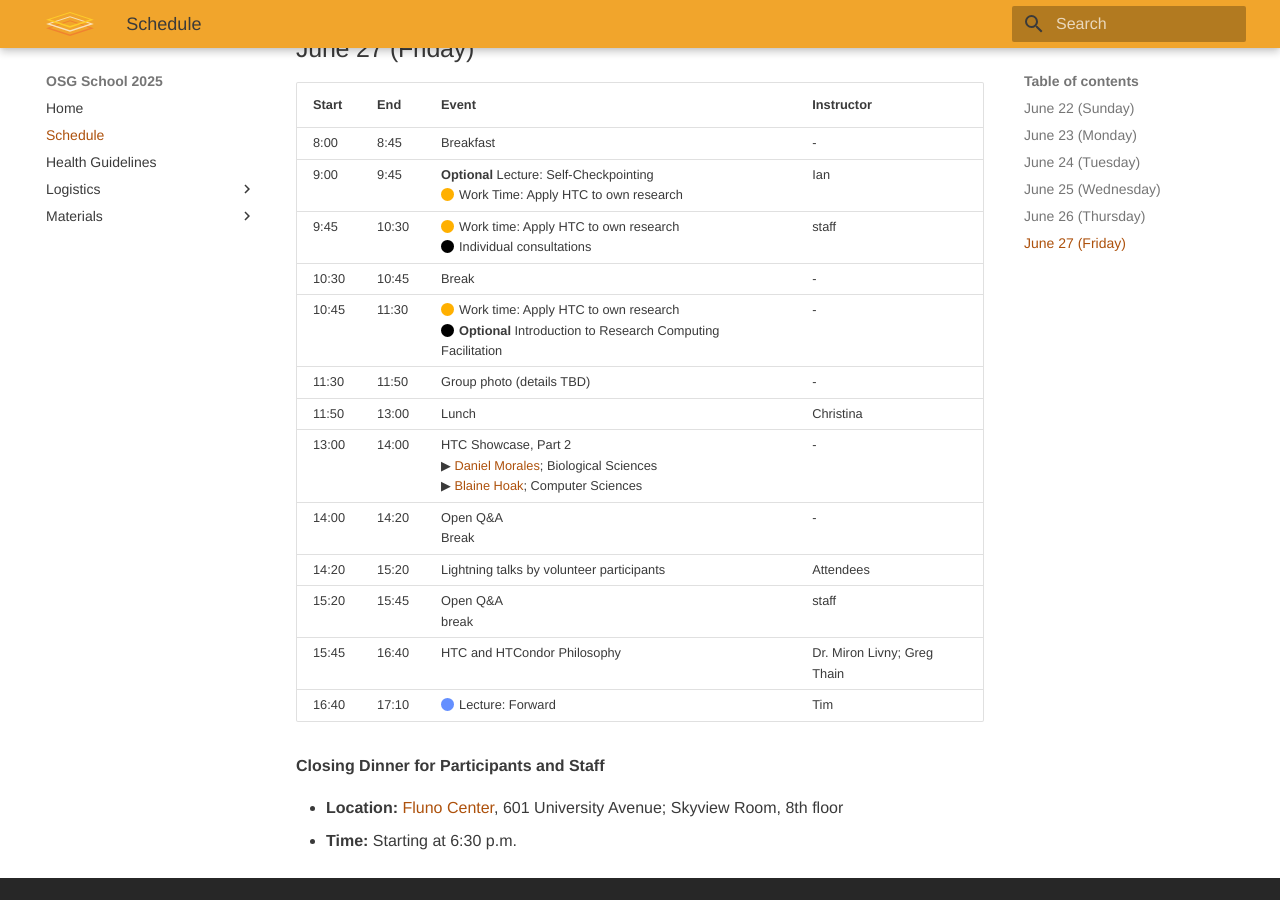
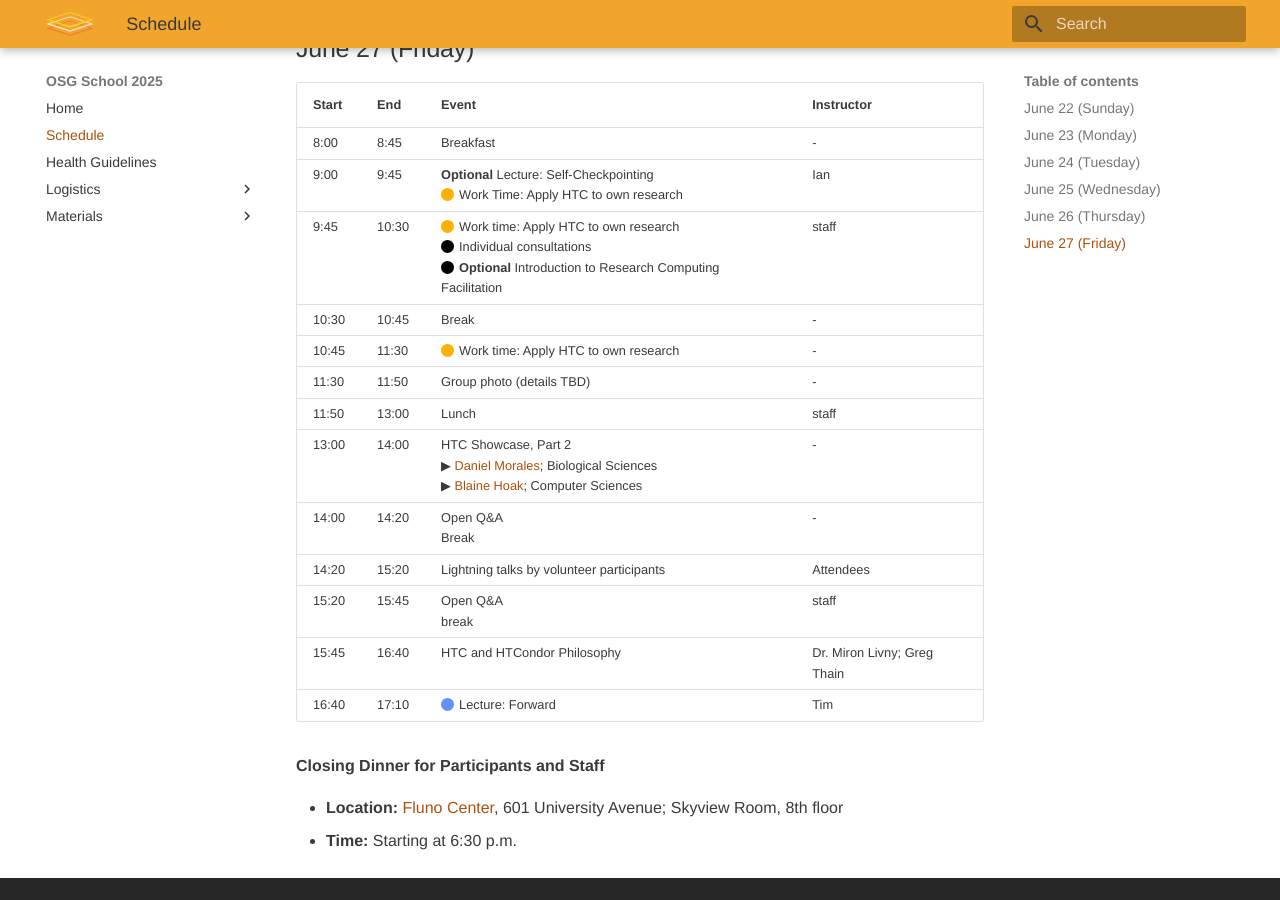
Before and after one commit to osg-htc/school-2025, an MkDocs documentation site: the page built from docs/schedule.md, in a window 1280 px wide and 900 px high, scrolled down 2880 px. Built offline with MkDocs 1.6.1 and Material for MkDocs 9.7.7, drawn with Linux system fonts in a browser that asks for light colours; some of the changed lines change nothing that is shown.

Commit message:
Moving Friday RCF conversation to before the break

```diff
--- a/docs/schedule.md
+++ b/docs/schedule.md
@@ -433,7 +433,8 @@ Industry room (3rd floor)
       <td>10:30</td>
       <td>
         <span class="before-dot text-light-orange">Work time: Apply HTC to own research</span><br>
-        <span class="before-dot text-black">Individual consultations</span>
+        <span class="before-dot text-black">Individual consultations</span><br>
+        <span class="before-dot text-black"><strong>Optional</strong> Introduction to Research Computing Facilitation</span>
       </td>
       <td>staff</td>
     </tr>
@@ -446,8 +447,7 @@ Industry room (3rd floor)
     <tr>
       <td>10:45</td>
       <td>11:30</td>
-      <td><span class="before-dot text-light-orange">Work time: Apply HTC to own research</span><br>
-        <span class="before-dot text-black"><strong>Optional</strong> Introduction to Research Computing Facilitation</span></td>
+      <td><span class="before-dot text-light-orange">Work time: Apply HTC to own research</span></td>
       <td>-</td>
     </tr>
     <tr>
@@ -462,7 +462,7 @@ Industry room (3rd floor)
       <td>
         Lunch
       </td>
-      <td>Christina</td>
+      <td>staff</td>
     </tr>
     <tr>
       <td>13:00</td>
```
